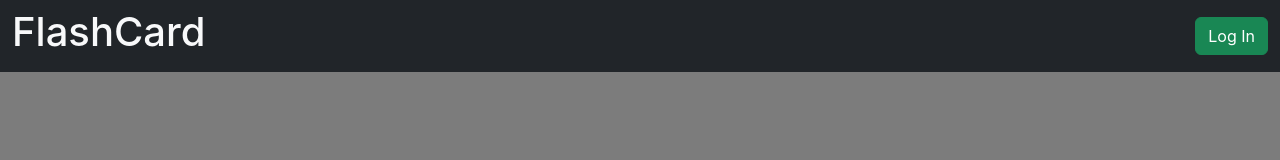
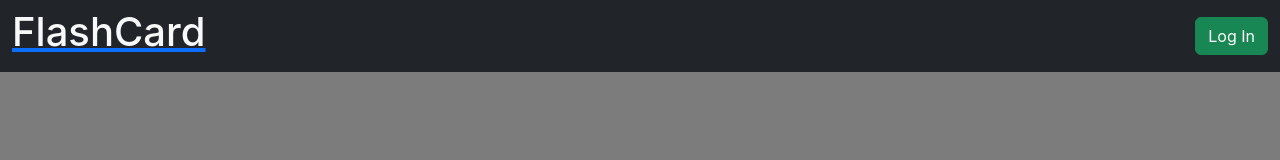
Before and after one commit to Flashcards-Capstone/flashcard-react, a React (Create React App) app: page / in a window 1280 px wide. Shown: the top 160 px of the page. Built offline with nearby package versions, Linux system fonts and the light colour scheme.

Commit message:
Made header logo go back to home page

```diff
--- a/src/components/Header.js
+++ b/src/components/Header.js
@@ -1,4 +1,5 @@
 import React, { useState } from 'react';
+import { Link } from "react-router-dom";
 
 // Make the button disappear if the user is logged in
 
@@ -13,7 +14,7 @@
     return (
         <nav class="navbar bg-dark" data-bs-theme="dark">
             <div class="container-fluid">
-                <h1 class="text-light bg-dark">FlashCard</h1>
+                <Link to={"/"} ><h1 class="text-light bg-dark">FlashCard</h1></Link>
                 <span class="navbar-text">
                     <scrpit>
                         <button type="button" class="btn btn-success" onClick={() => changeButtonvisibility()}>Log In</button>
```
